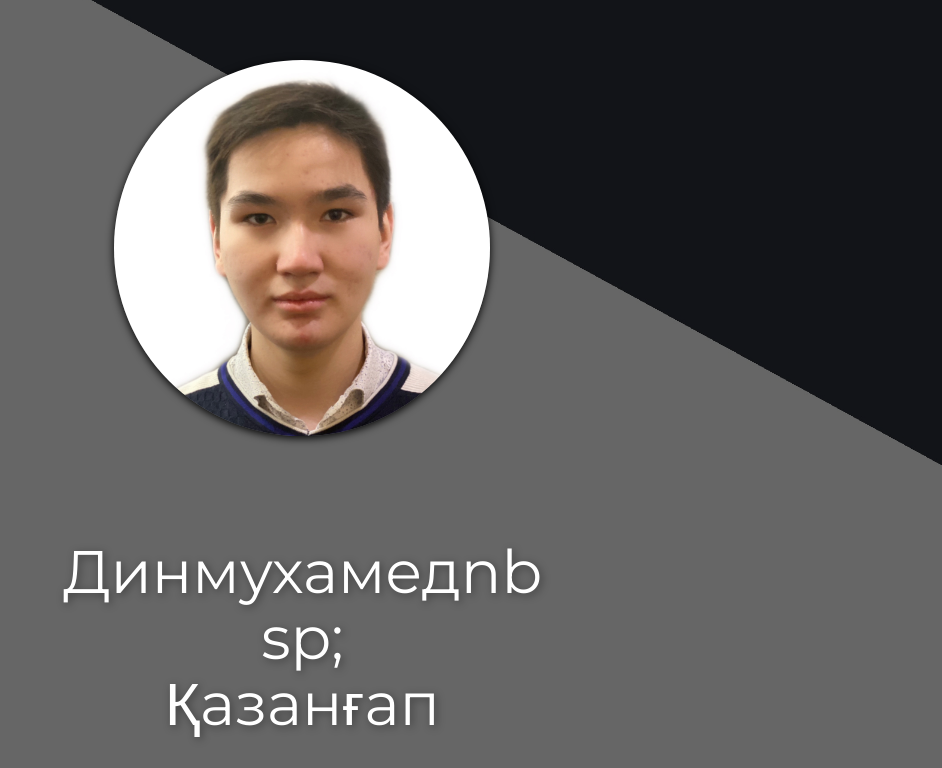
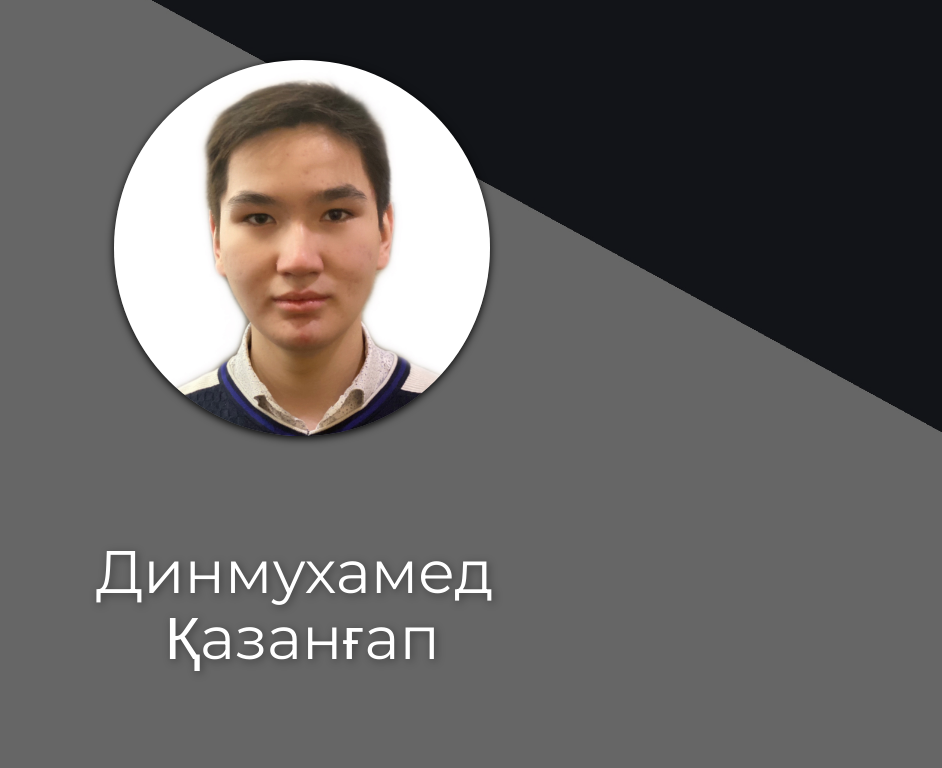
Before and after one commit to aitudorm/qazangap_d, a plain HTML site: page index.html in a window 1280 px wide. Shown: the top 768 px of the page, without its empty margins (338-1280 px from the left). Drawn offline with nearby package versions, Linux system fonts and the light colour scheme.

Commit message:
Update index.html

```diff
--- a/index.html
+++ b/index.html
@@ -36,7 +36,7 @@
 
         <img src="images/qazangap.jpg" alt="" class="u-image u-image-circle u-image-1" data-animation-name="fadeIn" data-animation-duration="1000" data-animation-delay="0">
         <h2 class="u-custom-font u-font-montserrat u-text u-text-1" data-animation-name="fadeIn" data-animation-duration="1000"
-        data-animation-delay="0" data-animation-direction="">Динмухамедnbsp;<br>Қазанғап
+        data-animation-delay="0" data-animation-direction="">Динмухамед&nbsp;<br>Қазанғап
         <h4 class="u-align-center-lg u-align-center-md u-align-center-sm u-align-center-xl u-custom-font u-font-montserrat u-text u-text-grey-5 u-text-2" data-animation-name="fadeIn" data-animation-duration="1000"
          data-animation-delay="0" data-animation-direction="">Этаж: 4<br>Квартира: 20<br>Комната: 2
         </h4>
```
